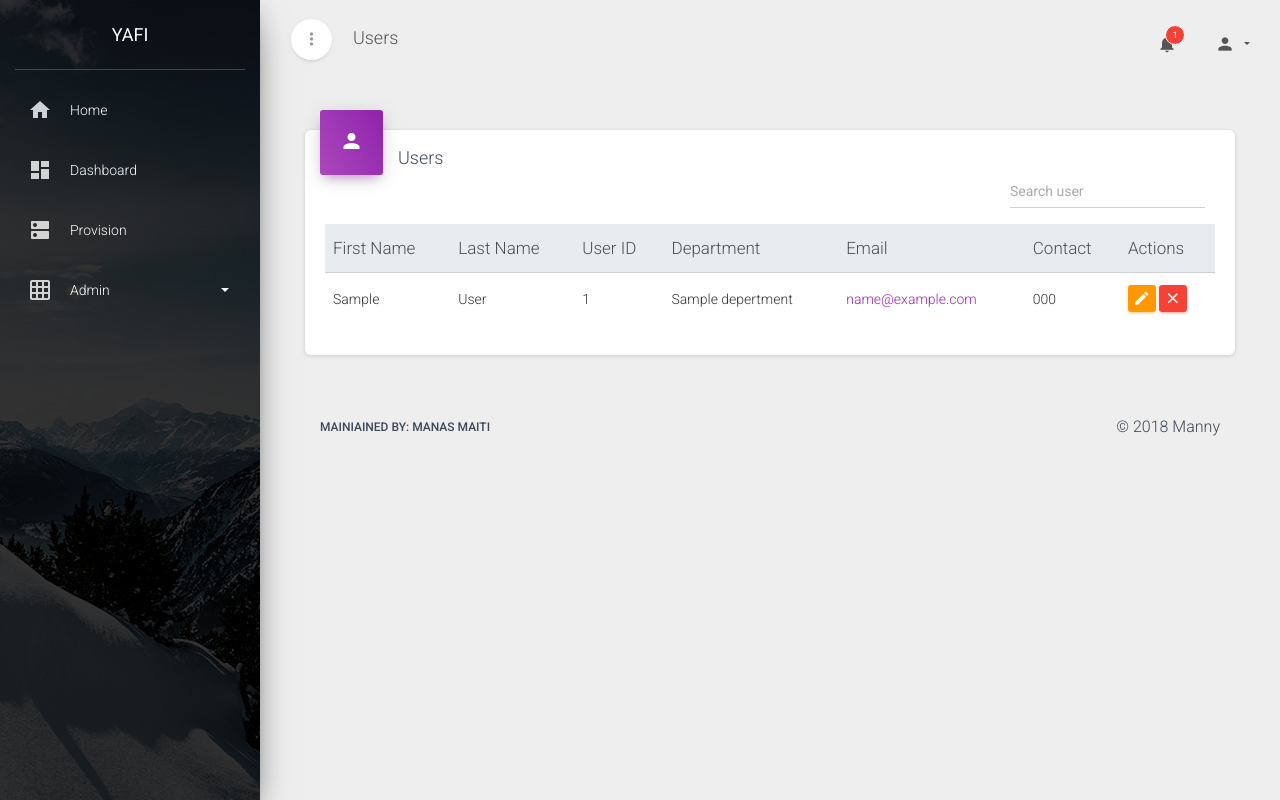
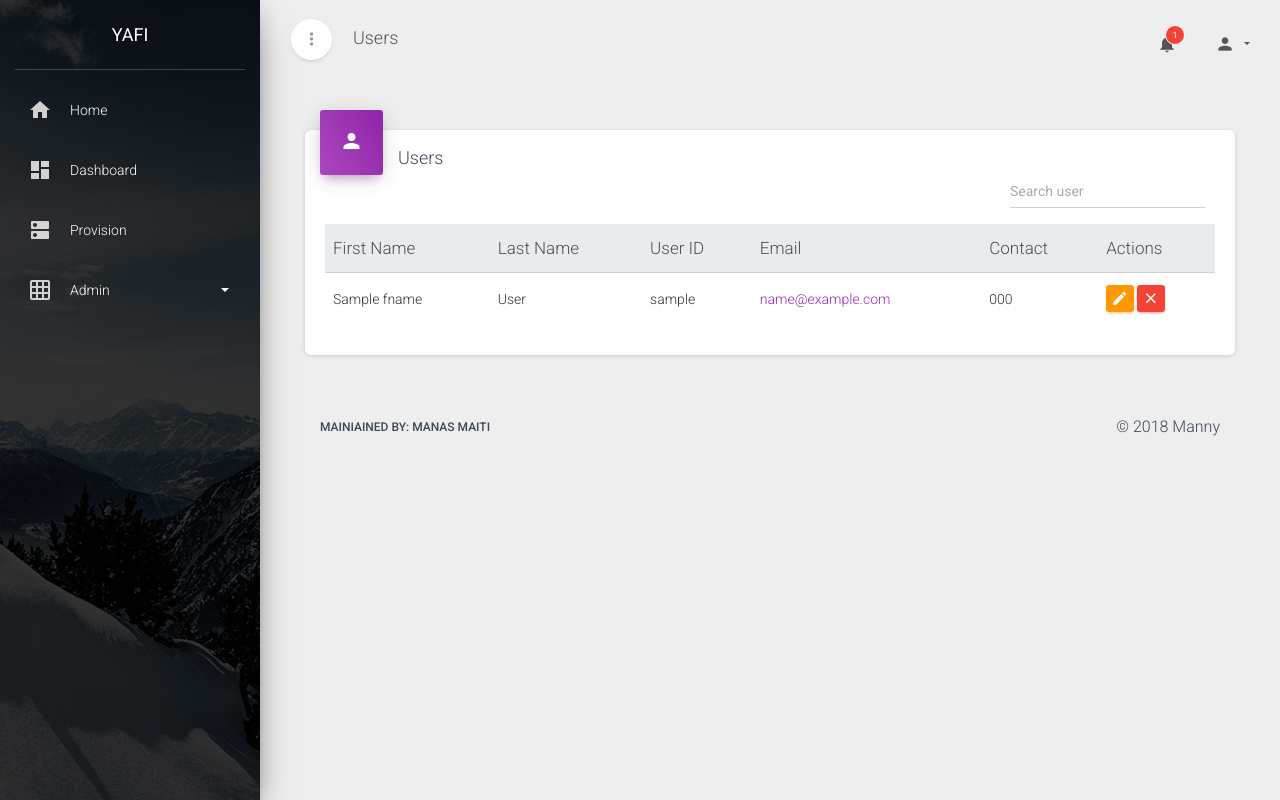
Before and after one commit to mannyci/yafi, a Flask app: template templates/users.html in a window 1280 px wide. Run offline with Flask 2, Linux system fonts and the light colour scheme; the template is opened without the code that fills it: most values are stand-ins (such as "Sample title", 1, 10 or a date in 2020); parts of the project's set-up code (start-up, migrations or seed data) failed here and were passed over; some libraries are stand-ins or nearby versions.

Commit message:
Update users.html

```diff
--- a/templates/users.html
+++ b/templates/users.html
@@ -40,7 +40,6 @@
 	            <th>First Name</th>
 	            <th>Last Name</th>
 	            <th>User ID</th>
-	            <th>Department</th>
 	            <th>Email</th>
 	            <th>Contact</th>
 	            <th>Actions</th>
@@ -49,14 +48,13 @@
           <tbody>
           	{% for row in data %}
 	          <tr>
-	            <td>{{ row['first_name'] }}</td>
-	            <td>{{ row['last_name'] }}</td>
-	            <td>{{ row['id'] }}</td>
-	            <td>{{ row['depertment'] }}</td>
+	            <td>{{ row['fname'] }}</td>
+	            <td>{{ row['lname'] }}</td>
+	            <td>{{ row['username'] }}</td>
 	            <td><a href="mailto:{{ row['email']}}">{{ row['email'] }}</a></td>
 	            <td>{{row['phone']}}</td>
 	            <td class="td-actions">
-	              <a href="{{ url_for('admin.edit', username=row['id']) }}" class="btn btn-warning">
+	              <a href="{{ url_for('admin.edit', username=row['username']) }}" class="btn btn-warning">
                 <i class="material-icons">edit</i></a>
 	              <a href="#" rel="tooltip" class="btn btn-danger">
                 <i class="material-icons">close</i></a>
```
